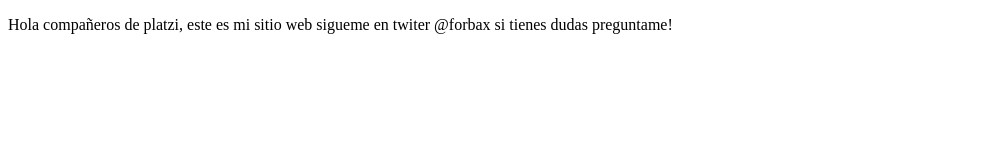
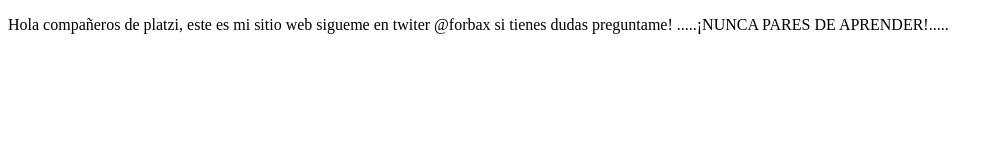
Before and after one commit to forbax/ProyectoDemoCursoPrework, a plain HTML site: page index.html in a window 1280 px wide. Shown: the whole page, without its empty margins (0-981 px from the left). Drawn offline with Linux system fonts and the light colour scheme.

Commit message:
Segundo commit donde agregamos una frase motivacional

```diff
--- a/index.html
+++ b/index.html
@@ -9,6 +9,7 @@
     <p>
         Hola compañeros de platzi, este es mi sitio web
         sigueme en twiter  @forbax si tienes dudas preguntame!
+        .....¡NUNCA PARES DE APRENDER!.....
     </p>
 </body>
 </html>
```
